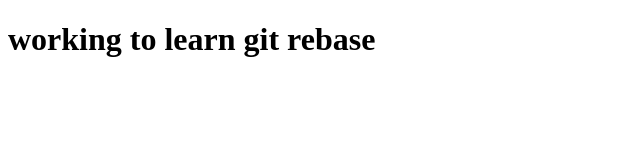
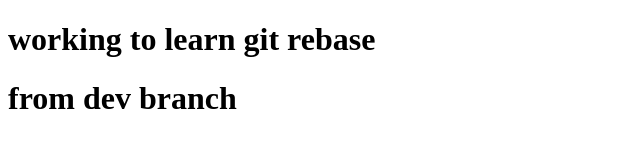
Before and after one commit to faizansohail077/html-test, a plain HTML site: page index.html in a window 1280 px wide. Shown: the whole page, without its empty margins (0-640 px from the left). Drawn offline with Linux system fonts and the light colour scheme.

Commit message:
dev branch

```diff
--- a/index.html
+++ b/index.html
@@ -6,6 +6,7 @@
     <title>Document</title>
 </head>
 <body>
-    <h1>working to learn git rebase</h1>
+    <h1>working to learn git rebase </h1>
+    <h1>from dev branch </h1>
 </body>
 </html>
```
